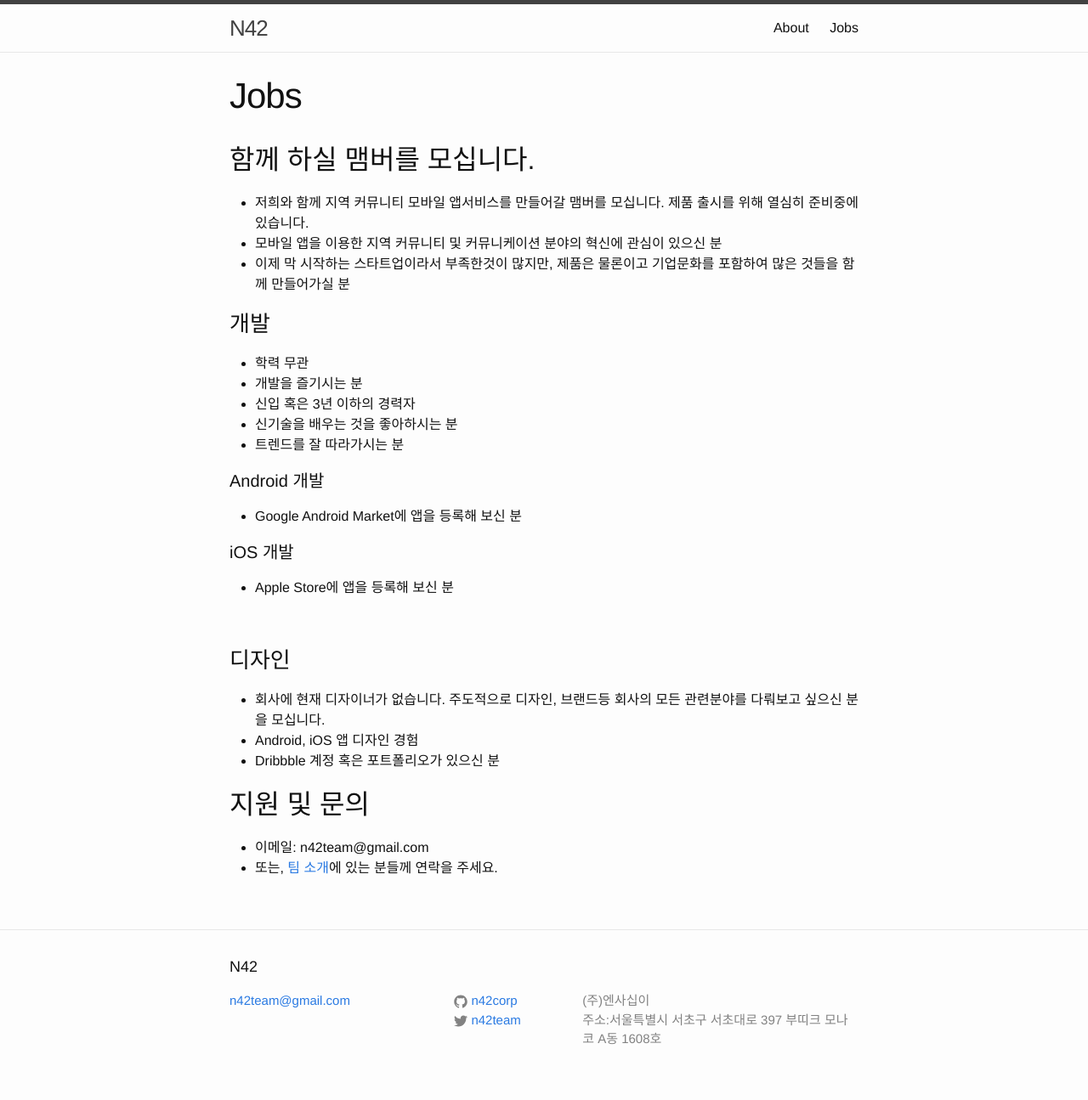
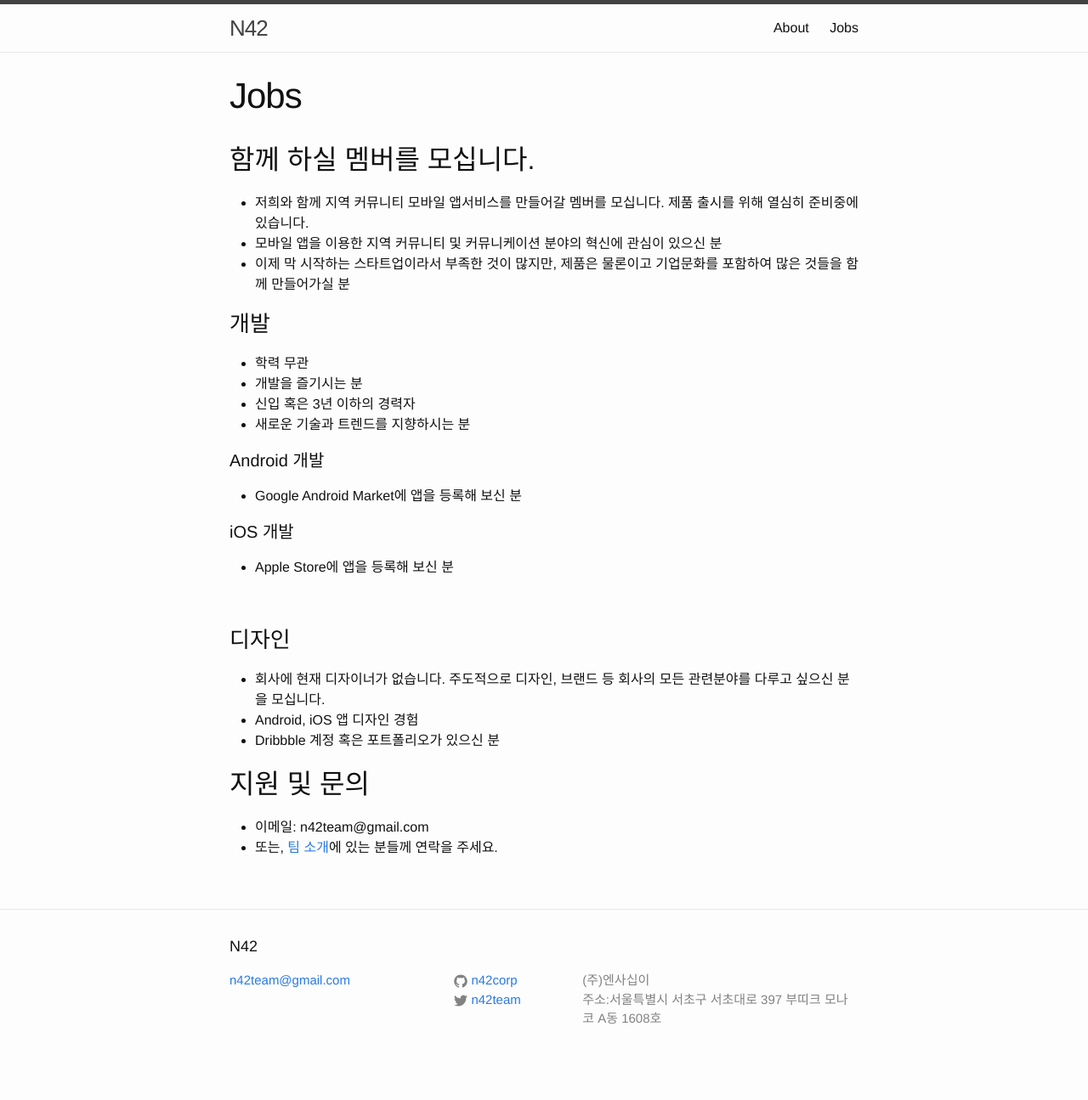
Before and after one commit to daangn/daangn-team-page, a Jekyll site: the page built from jobs.md, in a window 1280 px wide. Shown: the whole page at 85% size. Built offline with Jekyll 4.4.1, drawn with Linux system fonts in a browser that asks for light colours; after the commit the page ends 1271 px from its top, so only the background shows below that.

Commit message:
오타수정

```diff
--- a/jobs.md
+++ b/jobs.md
@@ -4,18 +4,17 @@
 permalink: /jobs/
 ---
 
-## 함께 하실 맴버를 모십니다.
-- 저희와 함께 지역 커뮤니티 모바일 앱서비스를 만들어갈 맴버를 모십니다. 제품 출시를 위해 열심히 준비중에 있습니다.
+## 함께 하실 멤버를 모십니다.
+- 저희와 함께 지역 커뮤니티 모바일 앱서비스를 만들어갈 멤버를 모십니다. 제품 출시를 위해 열심히 준비중에 있습니다.
 - 모바일 앱을 이용한 지역 커뮤니티 및 커뮤니케이션 분야의 혁신에 관심이 있으신 분
-- 이제 막 시작하는 스타트업이라서 부족한것이 많지만, 제품은 물론이고 기업문화를 포함하여 많은 것들을 함께 만들어가실 분
+- 이제 막 시작하는 스타트업이라서 부족한 것이 많지만, 제품은 물론이고 기업문화를 포함하여 많은 것들을 함께 만들어가실 분
 <br/>
 
 ### 개발
 - 학력 무관
 - 개발을 즐기시는 분
 - 신입 혹은 3년 이하의 경력자
-- 신기술을 배우는 것을 좋아하시는 분
-- 트렌드를 잘 따라가시는 분
+- 새로운 기술과 트렌드를 지향하시는 분
 
 
 #### Android 개발
@@ -27,7 +26,7 @@
 <br/>
 
 ### 디자인
-- 회사에 현재 디자이너가 없습니다. 주도적으로 디자인, 브랜드등 회사의 모든 관련분야를 다뤄보고 싶으신 분을 모십니다.
+- 회사에 현재 디자이너가 없습니다. 주도적으로 디자인, 브랜드 등 회사의 모든 관련분야를 다루고 싶으신 분을 모십니다.
 - Android, iOS 앱 디자인 경험
 - Dribbble 계정 혹은 포트폴리오가 있으신 분
 
```
Also changed, not shown: about.md (+1 -1 lines), index.md (+2 -2 lines).
